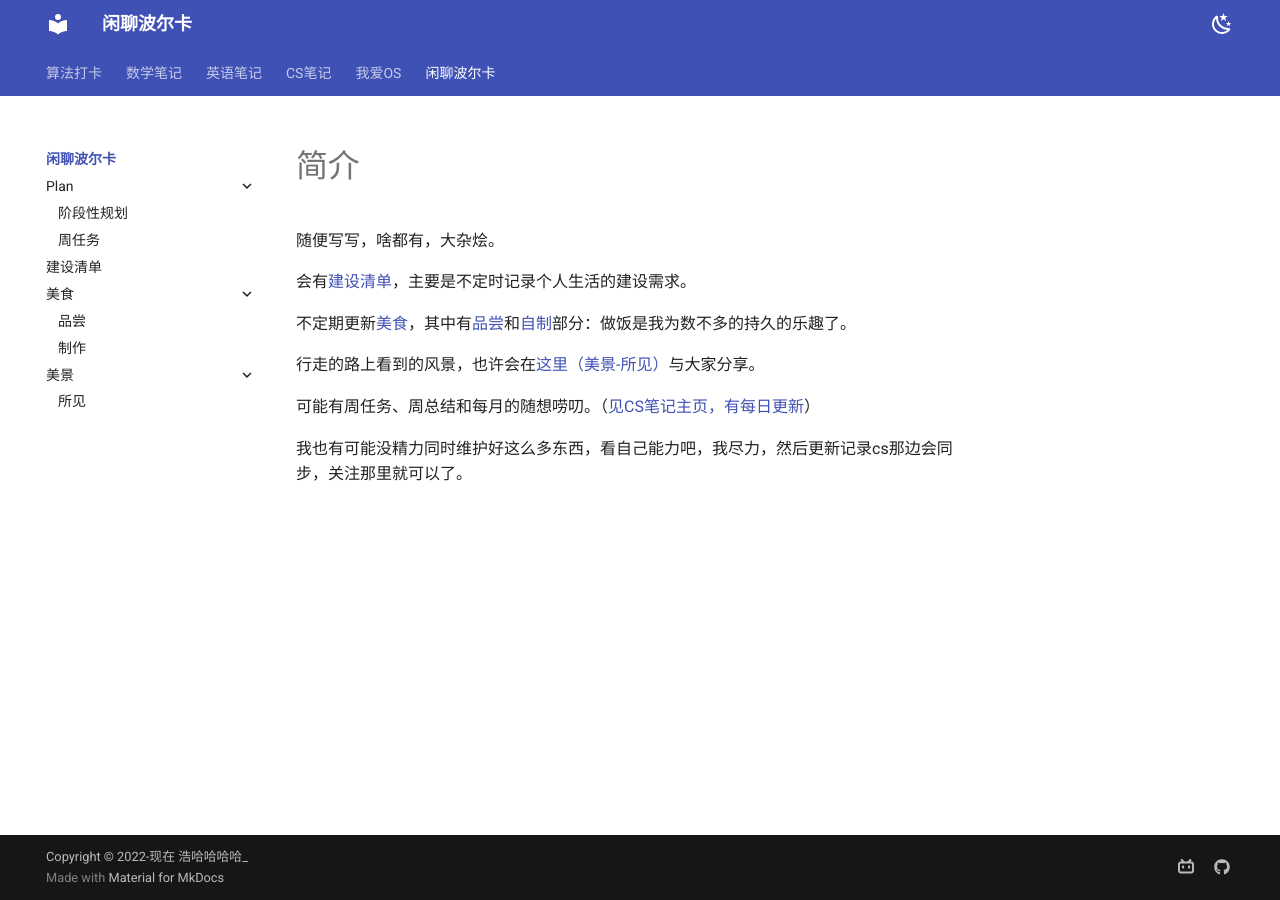
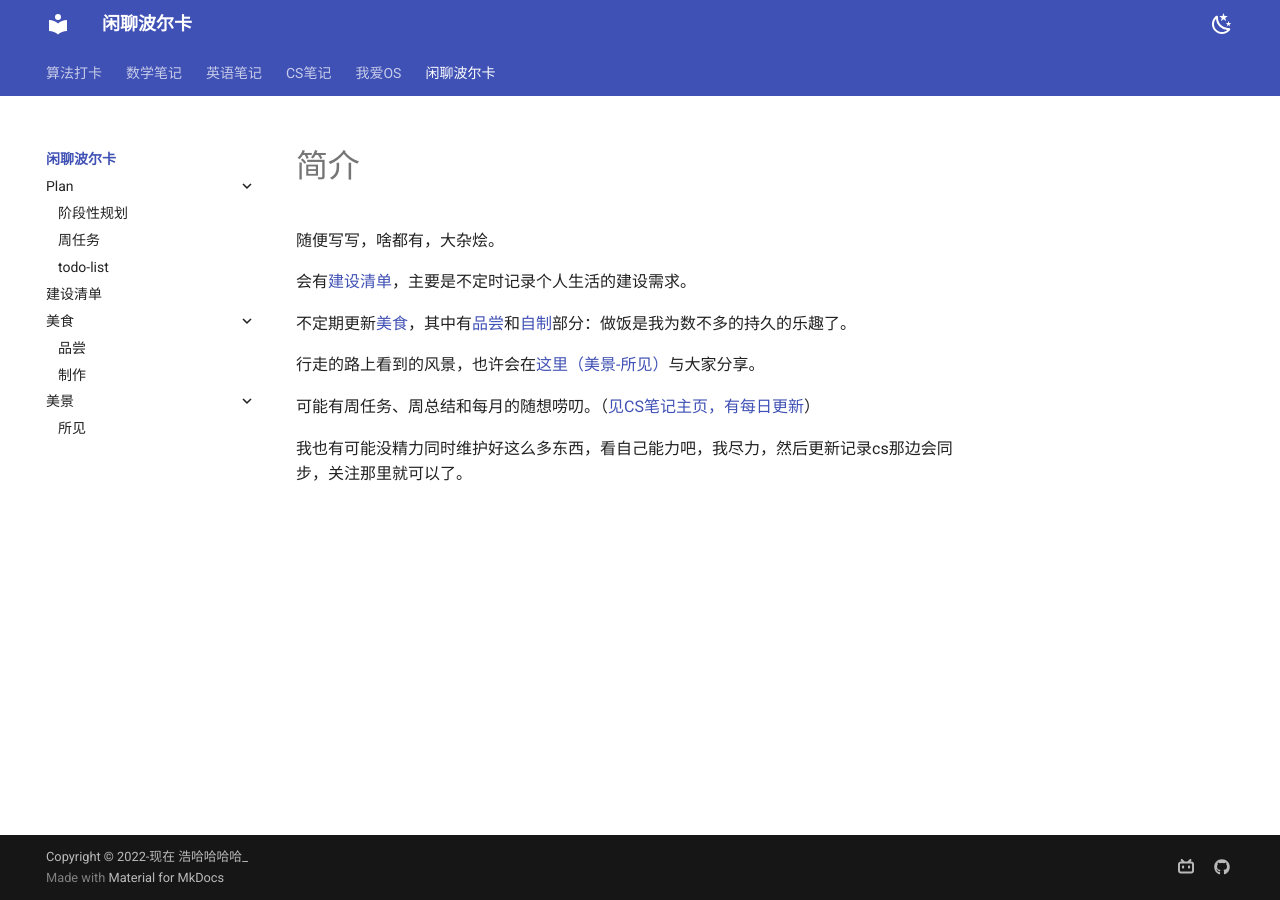
Before and after one commit to Haohahahaha/chat, an MkDocs documentation site: the page built from docs/index.md, in a window 1280 px wide. Built offline with MkDocs 1.6.1 and Material for MkDocs 9.7.7, drawn with Linux system fonts in a browser that asks for light colours.

Commit message:
2023-09-02_21:46:30 update

```diff
--- a/mkdocs.yml
+++ b/mkdocs.yml
@@ -37,6 +37,7 @@ nav:
     - Plan:
       - 阶段性规划: plan/PEE-plans.md
       - 周任务: plan/Week-Plan.md
+      - todo-list: plan/todo-list.md
     - 建设清单: construction/construction.md
     - 美食:
       - 品尝: delicious/taste.md
```
